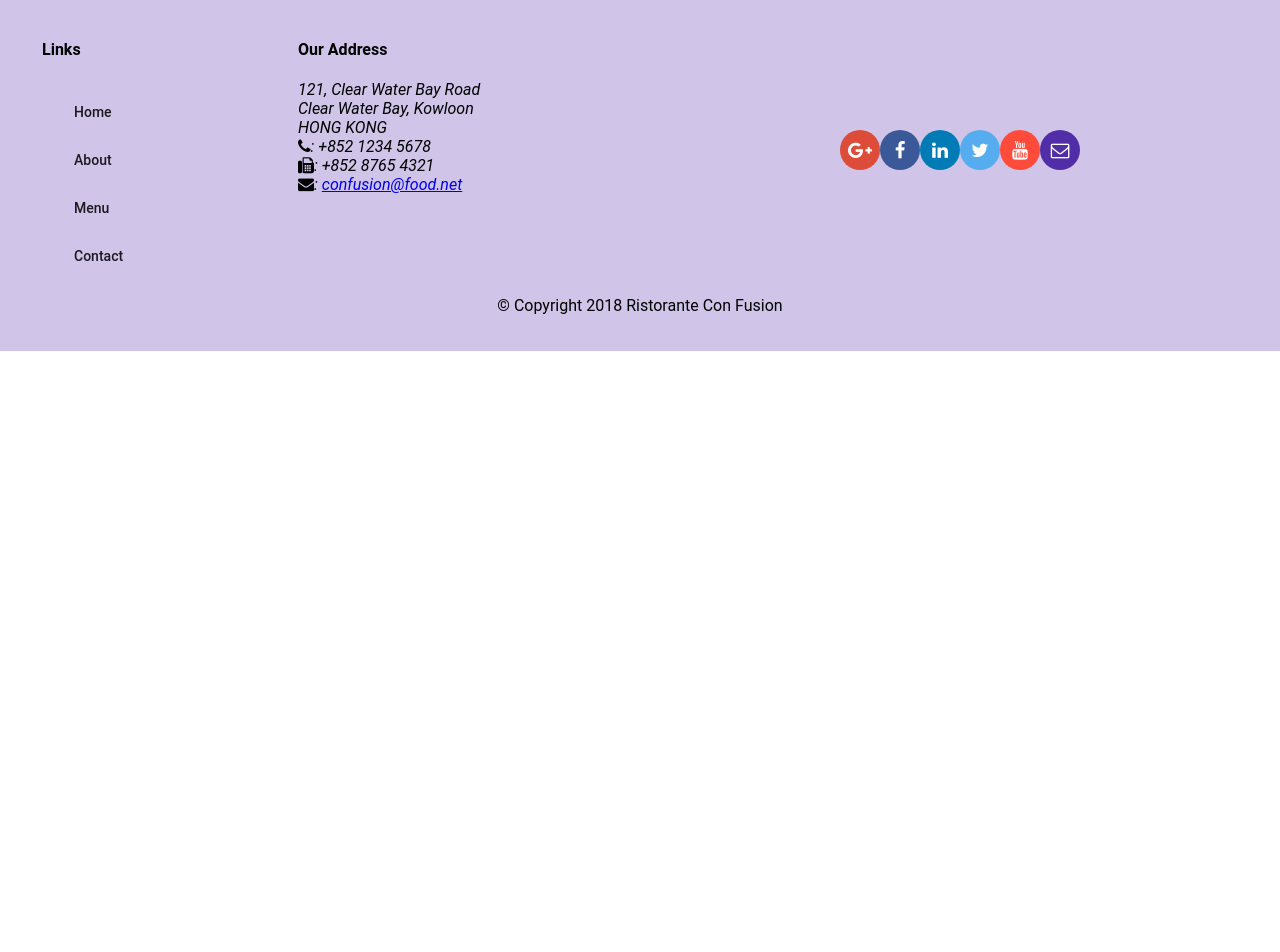
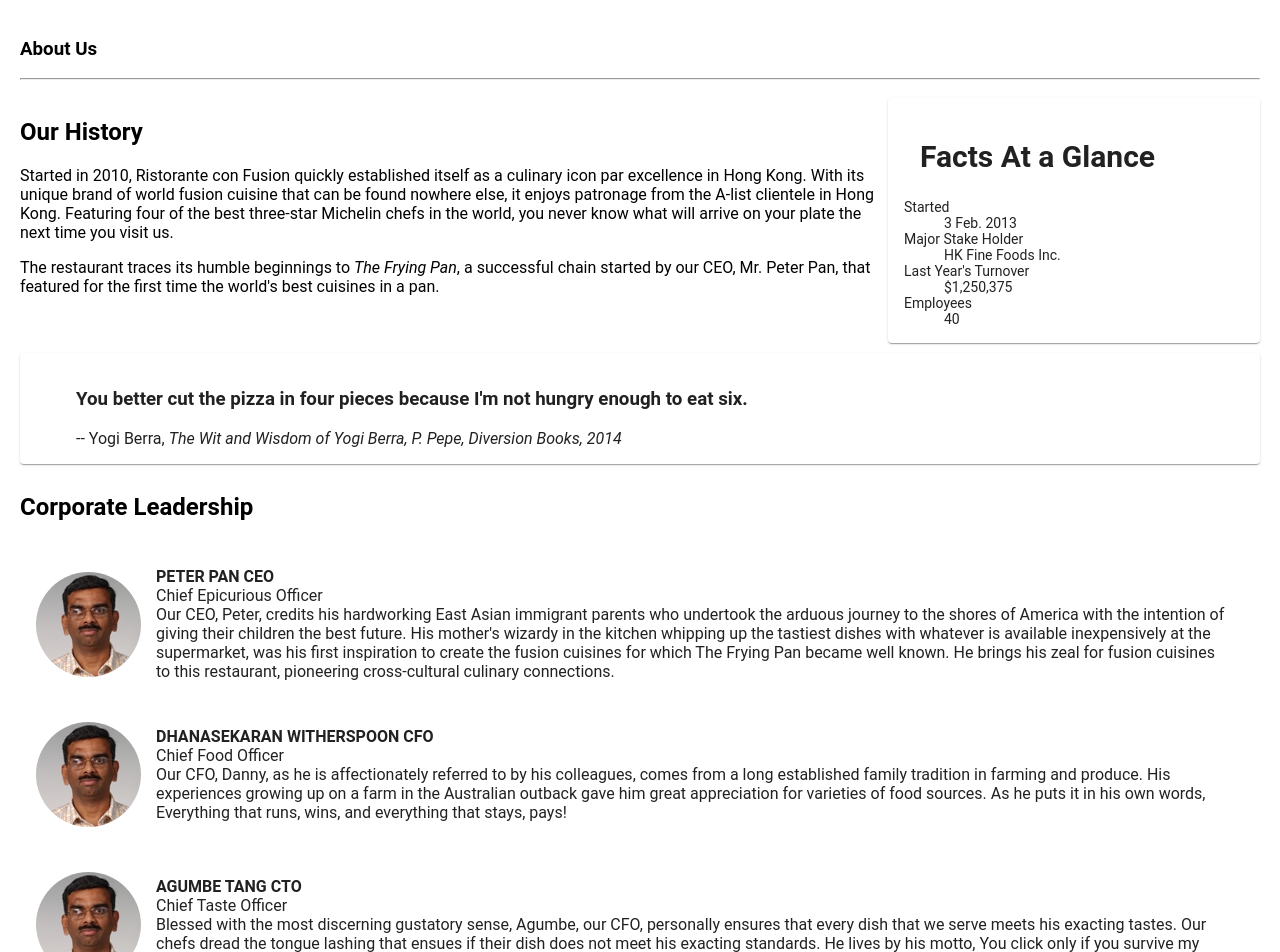
Before and after one commit to ichou32/ConFusion_Restaurant, an Angular app: page /aboutus in a window 1280 px wide. Before the commit this address led to /. Shown: the part 340-1292 px from the top of the page. Before the commit the page ends 800 px from the top, so only its background shows below. Built offline with nearby package versions, Linux system fonts and the light colour scheme.

Commit message:
assignement 2

```diff
--- a/src/app/about/about.component.html
+++ b/src/app/about/about.component.html
@@ -1,3 +1,74 @@
-<p>
-  about works!
-</p>
+<div class="container"
+  fxLayout="column"
+  fxLayoutGap="10px">
+
+  <div fxFlex>
+    <div>
+        <h3>About Us</h3>
+        <hr>
+    </div>
+  </div>
+
+  <div fxFlex>
+    <div fxLayout="column" fxLayout.gt-sm="row">
+      <div fxFlex="70">
+        <h2>Our History</h2>
+        <p>Started in 2010, Ristorante con Fusion quickly established itself as a culinary icon par excellence in Hong Kong. With its unique brand of world fusion cuisine that can be found nowhere else, it enjoys patronage from the A-list clientele in Hong Kong.  Featuring four of the best three-star Michelin chefs in the world, you never know what will arrive on your plate the next time you visit us.</p>
+        <p>The restaurant traces its humble beginnings to <em>The Frying Pan</em>, a successful chain started by our CEO, Mr. Peter Pan, that featured for the first time the world's best cuisines in a pan.</p>
+      </div>
+      <div fxFlex="30">
+        <mat-card>
+          <mat-card-header>
+            <mat-card-title>
+            <h2>Facts At a Glance</h2>
+            </mat-card-title>
+          </mat-card-header>
+          <mat-card-content>
+            <dl>
+              <dt>Started</dt>
+              <dd>3 Feb. 2013</dd>
+              <dt>Major Stake Holder</dt>
+              <dd>HK Fine Foods Inc.</dd>
+              <dt>Last Year's Turnover</dt>
+              <dd>$1,250,375</dd>
+              <dt>Employees</dt>
+              <dd>40</dd>
+            </dl>
+          </mat-card-content>
+        </mat-card>
+      </div>
+    </div>
+  </div>
+
+  <div fxFlex>
+    <mat-card>
+      <blockquote>
+        <h3>You better cut the pizza in four pieces because
+            I'm not hungry enough to eat six.</h3>
+        <footer>-- Yogi Berra,
+          <cite>The Wit and Wisdom of Yogi Berra,
+            P. Pepe, Diversion Books, 2014</cite>
+        </footer>
+      </blockquote>
+    </mat-card>
+  </div>
+
+
+  <div fxFlex>
+    <h2>Corporate Leadership</h2>
+
+    <mat-list>
+      <mat-list-item *ngFor="let leader of LEADERS" fxLayout="column-reverse" style="height:150px;">
+        <img mat-list-image src={{leader.image}} alt={{leader.description}} style="border-radius: 50%;"/>
+        <div fxLayout="column" fxLayoutGap="0px" style="padding: 15px;">
+          <p>
+              <strong>{{leader.name | uppercase}} {{leader.abbr | uppercase }}</strong> <br>
+              <span>{{leader.designation}}</span> <br>
+                {{leader.description}}
+          </p>
+        </div>
+      </mat-list-item>
+    </mat-list>
+
+   </div>
+</div>
--- a/src/app/about/about.component.ts
+++ b/src/app/about/about.component.ts
@@ -1,4 +1,6 @@
 import { Component, OnInit } from '@angular/core';
+import {Leader} from '../shared/leader';
+import { LeaderService } from '../services/leader.service';
 
 @Component({
   selector: 'app-about',
@@ -7,9 +9,12 @@
 })
 export class AboutComponent implements OnInit {
 
-  constructor() { }
+   LEADERS: Leader[]
+
+  constructor(private leaderService: LeaderService) { }
 
   ngOnInit() {
+    this.LEADERS = this.leaderService.getLeaders();
   }
 
 }
--- a/src/app/app-routing/routes.ts
+++ b/src/app/app-routing/routes.ts
@@ -21,5 +21,8 @@
     },
     {
         path: 'dishdetail/:id', component: DishdetailComponent
+    },
+    {
+        path: 'aboutus', component: AboutComponent
     }
 ];
--- a/src/app/app.module.ts
+++ b/src/app/app.module.ts
@@ -21,6 +21,7 @@
 
 import { DishService } from './services/dish.service';
 import { PromotionService } from './services/promotion.service';
+import { LeaderService } from './services/leader.service'
 
 import { AppRoutingModule } from './app-routing/app-routing.module';
 
@@ -48,7 +49,8 @@
     ],
   providers: [
     DishService,
-    PromotionService
+    PromotionService,
+    LeaderService
   ],
   bootstrap: [AppComponent]
 })
--- a/src/app/footer/footer.component.html
+++ b/src/app/footer/footer.component.html
@@ -9,10 +9,10 @@
       <div fxFlex="40" fxFlexOffset="20px">
         <h4>Links</h4>
         <mat-list>
-          <mat-list-item><a mat-button>Home</a></mat-list-item>
-          <mat-list-item><a mat-button>About</a></mat-list-item>
-          <mat-list-item><a mat-button>Menu</a></mat-list-item>
-          <mat-list-item><a mat-button>Contact</a></mat-list-item>
+          <mat-list-item routerLink='/home'><a mat-button>Home</a></mat-list-item>
+          <mat-list-item><a mat-button routerLink='/aboutus'>About</a></mat-list-item>
+          <mat-list-item><a mat-button routerLink='/menu'>Menu</a></mat-list-item>
+          <mat-list-item><a mat- routerLink='/contactus'>Contact</a></mat-list-item>
         </mat-list>
       </div>
       <div fxFlex="55">
--- a/src/app/header/header.component.html
+++ b/src/app/header/header.component.html
@@ -1,7 +1,7 @@
 <mat-toolbar color= "primary">
   <span><img src="/assets/images/logo.png" height=30 width=41></span>
   <a mat-button routerLink="/home" routerLinkActive="active"><span class="fa fa-home fa-lg"></span> Home</a>
-  <a mat-button routerLinkActive="active"><span class="fa fa-info fa-lg"></span> About</a>
+  <a mat-button routerLink="/aboutus" routerLinkActive="active"><span class="fa fa-info fa-lg"></span> About</a>
   <a mat-button routerLink="/menu" routerLinkActive="active"><span class="fa fa-list fa-lg"></span> Menu</a>
   <a mat-button outerLink="/contactus" routerLinkActive="active"><span class="fa fa-address-card fa-lg"></span> Contact</a>
 </mat-toolbar>
--- a/src/app/home/home.component.html
+++ b/src/app/home/home.component.html
@@ -33,4 +33,20 @@
   </mat-card-content>
 </mat-card>
 
+<mat-card *ngIf="FeaturedLeader" fxFlex>
+  <mat-card-header>
+    <div mat-card-avatar></div>
+    <mat-card-title>
+      <h3>
+        {{FeaturedLeader.name}} {{FeaturedLeader.abbr | uppercase}}
+      </h3>
+    </mat-card-title>
+  </mat-card-header>
+  <img mat-card-image src={{FeaturedLeader.image}} alt={{FeaturedLeader.image}}>
+  <mat-card-content>
+    <h4>{{FeaturedLeader.designation | uppercase}}</h4>
+    <p>{{FeaturedLeader.description}}</p>
+  </mat-card-content>
+</mat-card>
+
 </div>
--- a/src/app/home/home.component.ts
+++ b/src/app/home/home.component.ts
@@ -1,8 +1,11 @@
 import { Component, OnInit } from '@angular/core';
 
 import { Dish } from '../shared/dish';
+import { Leader } from '../shared/leader';
+import { Promotion } from '../shared/promotion';
+
 import { DishService } from '../services/dish.service';
-import { Promotion } from '../shared/promotion';
+import { LeaderService } from '../services/leader.service';
 import { PromotionService } from '../services/promotion.service';
 
 @Component({
@@ -14,13 +17,17 @@
 
   dish: Dish;
   promotion: Promotion;
+  FeaturedLeader: Leader
 
   constructor(private dishservice: DishService,
-    private promotionservice: PromotionService) { }
+    private promotionservice: PromotionService,
+    private leaderService: LeaderService) { }
 
   ngOnInit() {
     this.dish = this.dishservice.getFeaturedDish();
     this.promotion = this.promotionservice.getFeaturedPromotion();
+
+    this.FeaturedLeader = this.leaderService.getFeaturedLeader()
   }
 
 }
--- /dev/null
+++ b/src/app/services/leader.service.ts
@@ -0,0 +1,19 @@
+import { Injectable } from '@angular/core';
+import { Leader } from '../shared/leader';
+import {LEADERS} from '../shared/leaders'
+
+@Injectable({
+  providedIn: 'root'
+})
+export class LeaderService {
+
+  constructor() { }
+
+  getLeaders(): Leader[]{
+    return LEADERS
+  }
+
+  getFeaturedLeader():Leader{
+    return LEADERS.filter(LEADERS => LEADERS.featured == true)[0]
+  }
+}
--- /dev/null
+++ b/src/app/shared/leader.ts
@@ -0,0 +1,9 @@
+export class Leader {
+    id: string;
+    name: string;
+    image: string;
+    designation: string;
+    abbr: string;
+    featured: boolean;
+    description: string;
+}
--- /dev/null
+++ b/src/app/shared/leaders.ts
@@ -0,0 +1,44 @@
+import {Leader} from "./leader";
+
+export const LEADERS: Leader[] =[
+    {
+      id: '0',
+      name: 'Peter Pan',
+      image: '/assets/images/alberto.png',
+      designation: 'Chief Epicurious Officer',
+      abbr: 'CEO',
+      featured: false,
+      // tslint:disable-next-line:max-line-length
+      description: 'Our CEO, Peter, credits his hardworking East Asian immigrant parents who undertook the arduous journey to the shores of America with the intention of giving their children the best future. His mother\'s wizardy in the kitchen whipping up the tastiest dishes with whatever is available inexpensively at the supermarket, was his first inspiration to create the fusion cuisines for which The Frying Pan became well known. He brings his zeal for fusion cuisines to this restaurant, pioneering cross-cultural culinary connections.'
+    },
+    {
+      id: '1',
+      name: 'Dhanasekaran Witherspoon',
+      image: '/assets/images/alberto.png',
+      designation: 'Chief Food Officer',
+      abbr: 'CFO',
+      featured: false,
+      // tslint:disable-next-line:max-line-length
+      description: 'Our CFO, Danny, as he is affectionately referred to by his colleagues, comes from a long established family tradition in farming and produce. His experiences growing up on a farm in the Australian outback gave him great appreciation for varieties of food sources. As he puts it in his own words, Everything that runs, wins, and everything that stays, pays!'
+    },
+    {
+      id: '2',
+      name: 'Agumbe Tang',
+      image: '/assets/images/alberto.png',
+      designation: 'Chief Taste Officer',
+      abbr: 'CTO',
+      featured: false,
+      // tslint:disable-next-line:max-line-length
+      description: 'Blessed with the most discerning gustatory sense, Agumbe, our CFO, personally ensures that every dish that we serve meets his exacting tastes. Our chefs dread the tongue lashing that ensues if their dish does not meet his exacting standards. He lives by his motto, You click only if you survive my lick.'
+    },
+    {
+      id: '3',
+      name: 'Alberto Somayya',
+      image: '/assets/images/alberto.png',
+      designation: 'Executive Chef',
+      abbr: 'EC',
+      featured: true,
+      // tslint:disable-next-line:max-line-length
+      description: 'Award winning three-star Michelin chef with wide International experience having worked closely with whos-who in the culinary world, he specializes in creating mouthwatering Indo-Italian fusion experiences. He says, Put together the cuisines from the two craziest cultures, and you get a winning hit! Amma Mia!'
+    }
+  ];
```
Also changed, not shown: 1 other file (tests, documents, lock files or other folders).
